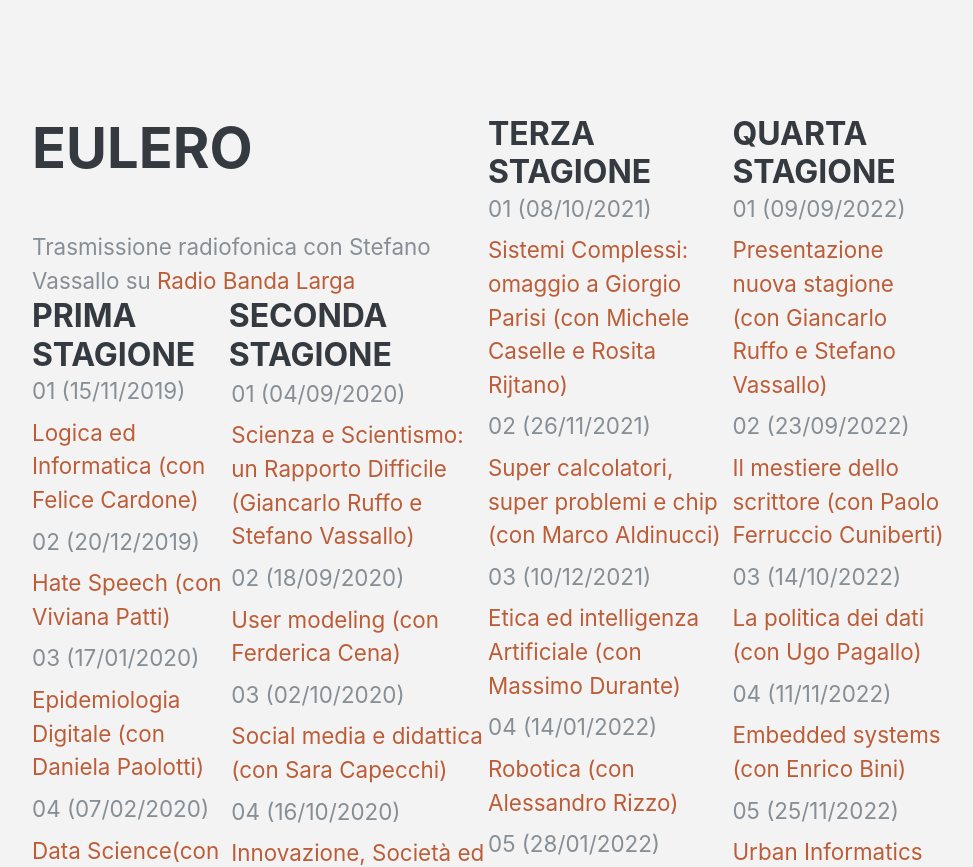
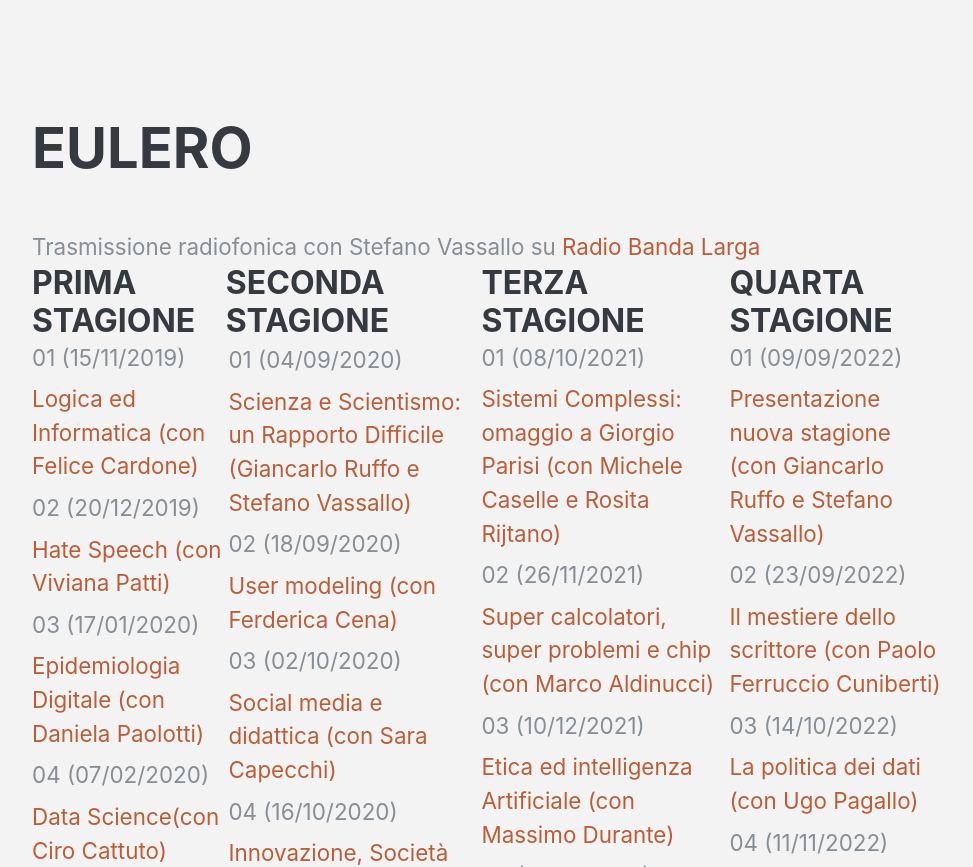
Before and after one commit to giaruffo/giaruffo.github.io, a plain HTML site: page index.html in a window 1280 px wide. Shown: the part 4738-5605 px from the top of the page, without its empty margins (288-1261 px from the left). Drawn offline with nearby package versions, Linux system fonts and the light colour scheme; a web font is replaced by a local one.

Commit message:
update eulero

```diff
--- a/index.html
+++ b/index.html
@@ -628,12 +628,6 @@
 
 			</ul>
           </div>
-
-
-        </div>
-      </div>
-	  <div class="w-100">
-        <div class="resume-item d-flex flex-column flex-md-row justify-content-between mb-5">
 		  <div class="resume-content">
             <h3 class="mb-0">Terza Stagione</h3>
             <ul class="navbar-nav">
@@ -720,9 +714,10 @@
 			</ul>
           </div>
 
+
         </div>
       </div>
-    </section>
+
 
   </div>
 
```
Lines whose indentation alone changed are shown as unchanged.
